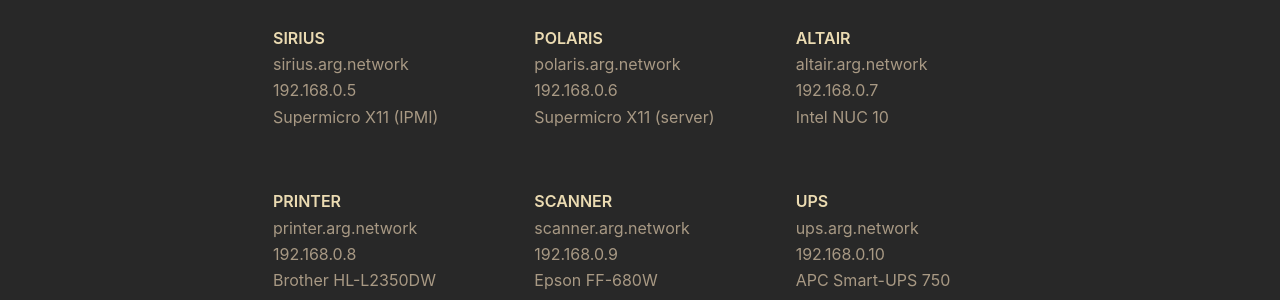
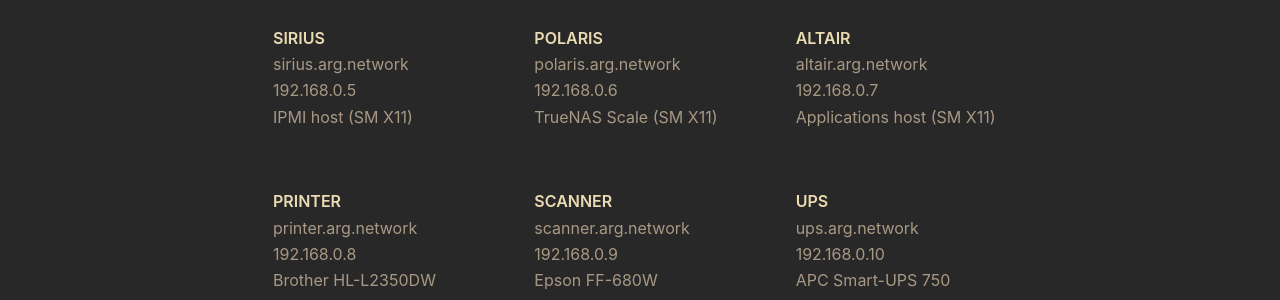
Before and after one commit to arg/dotfiles, a Jekyll site: the page built from docs/index.html, in a window 1280 px wide. Shown: the part 345-645 px from the top of the page. Built offline with Jekyll 4.4.1, drawn with Linux system fonts in a browser that asks for light colours.

Commit message:
Network update

```diff
--- a/docs/_data/devices.yml
+++ b/docs/_data/devices.yml
@@ -17,19 +17,19 @@
   ip: '192.168.0.4'
 
 - name: 'Sirius'
-  description: 'Supermicro X11 (IPMI)'
+  description: 'IPMI host (SM X11)'
   url: 'https://sirius.arg.network'
   hostname: 'sirius.arg.network'
   ip: '192.168.0.5'
 
 - name: 'Polaris'
-  description: 'Supermicro X11 (server)'
+  description: 'TrueNAS Scale (SM X11)'
   url: 'https://polaris.arg.network'
   hostname: 'polaris.arg.network'
   ip: '192.168.0.6'
 
 - name: 'Altair'
-  description: 'Intel NUC 10'
+  description: 'Applications host (SM X11)'
   url: 'https://altair.arg.network'
   hostname: 'altair.arg.network'
   ip: '192.168.0.7'
```
Also changed, not shown: 1 other file.
